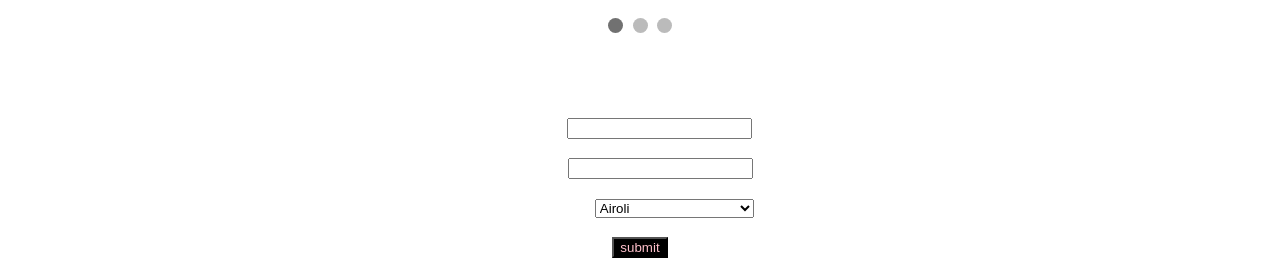
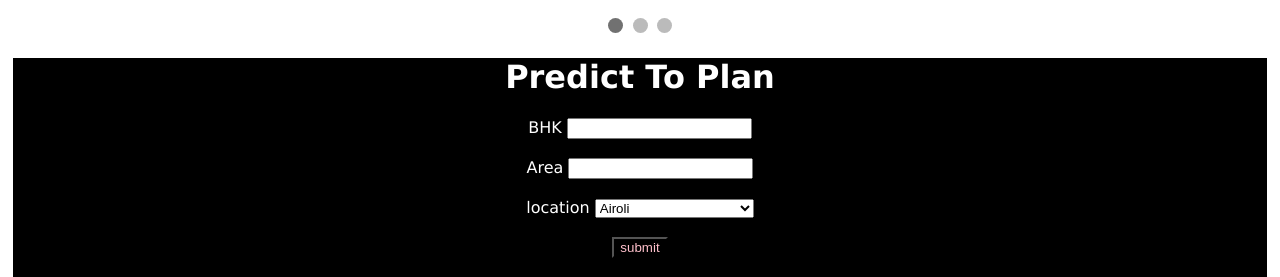
Before and after one commit to varshhaaaa/housyweb, a Flask app: template templates/index3.html in a window 1280 px wide. Shown: the part 942-1219 px from the top of the page. Run offline with Flask 2, Linux system fonts and the light colour scheme; the template is opened without the code that fills it, so the values that code supplies are empty; parts of the project's set-up code (start-up, migrations or seed data) failed here and were passed over.

Commit message:
Update index3.html

```diff
--- a/templates/index3.html
+++ b/templates/index3.html
@@ -137,7 +137,7 @@ img {vertical-align: middle;}
   <span class="dot" onclick="currentSlide(3)"></span>
 </div>
 
-<form  action="{{url_for('predictM')}}" method="POST" style="width:98%;background-color:transparent;margin:auto;color:white;text-align:center;"><h1 style="text-align:center;">Predict To Plan</h1>
+<form  action="{{url_for('predictM')}}" method="POST" style="width:98%;background-color:black;margin:auto;color:white;text-align:center;"><h1 style="text-align:center;">Predict To Plan</h1>
  BHK <input type="text" name="bhk"/><br/><br/>
  Area <input type="text" name="area"/><br/><br/>
 
```
